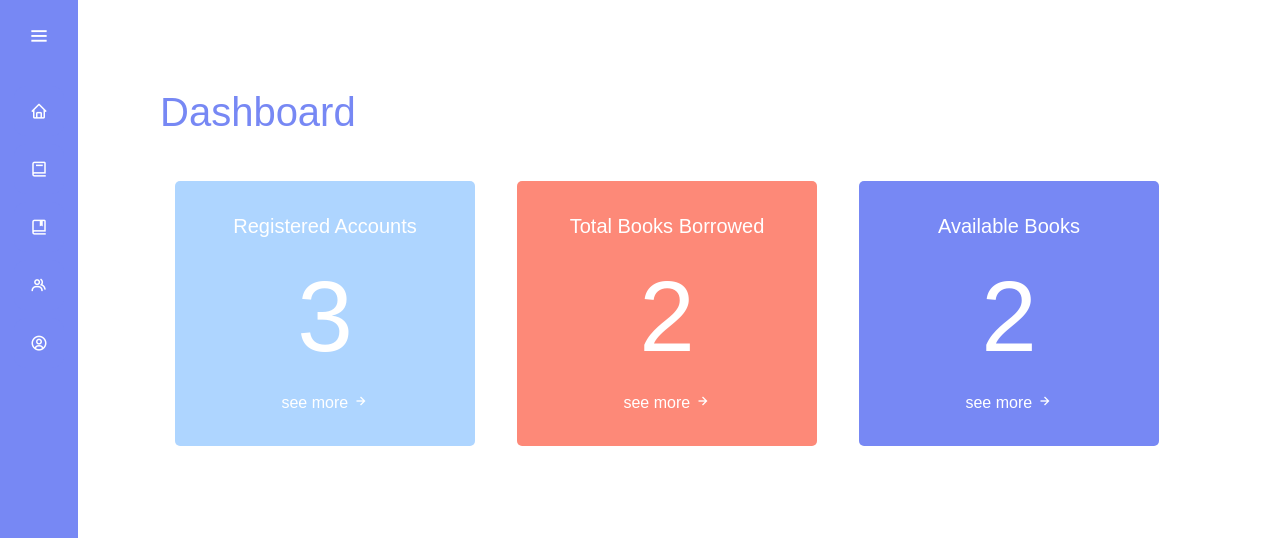
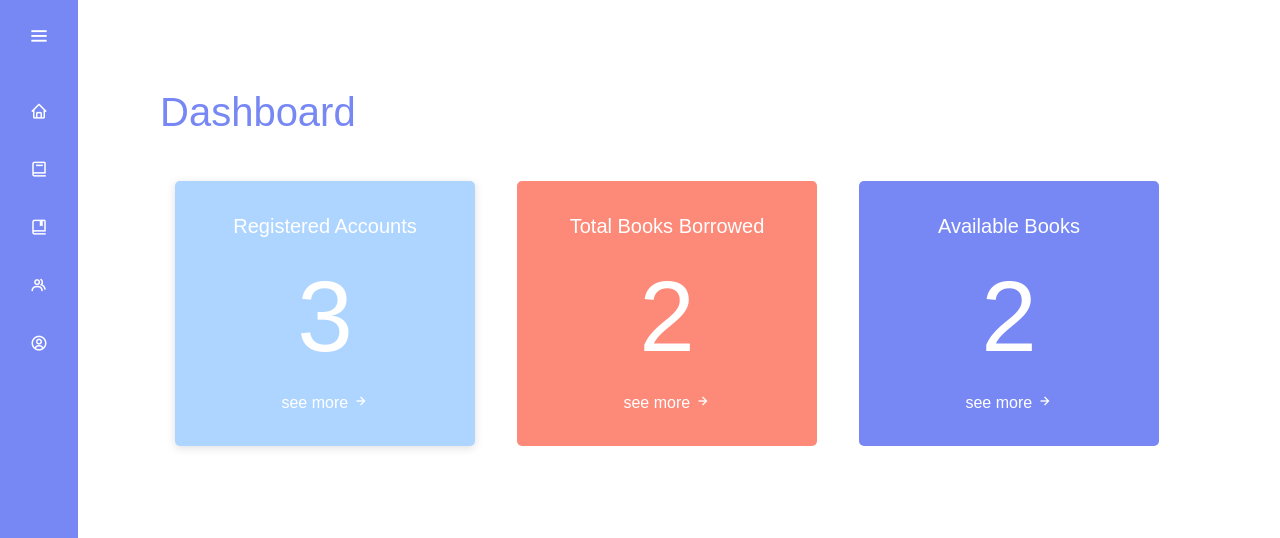
Before and after one commit to Jeruzael/ThesisBooksManagementSystem, a PHP site: page /dashboard.html in a window 1280 px wide, with the pointer over the restyled element. Shown: the top 538 px of the page. Run offline with PHP 8.4, Linux system fonts and the light colour scheme.

Commit message:
Update design.css

```diff
--- a/thesismanagement/admin/design.css
+++ b/thesismanagement/admin/design.css
@@ -272,6 +272,9 @@ section.home-section div.text{
     font-weight: 500;
     margin: 18px
 }
+section.home-section div.bixi:hover{
+    box-shadow:rgba(99, 99, 99, 0.2)0px 2px 8px 0px;
+}
 @media (max-width: 420px){
     div.sidebar li span.tooltip{
       display: none;
```
